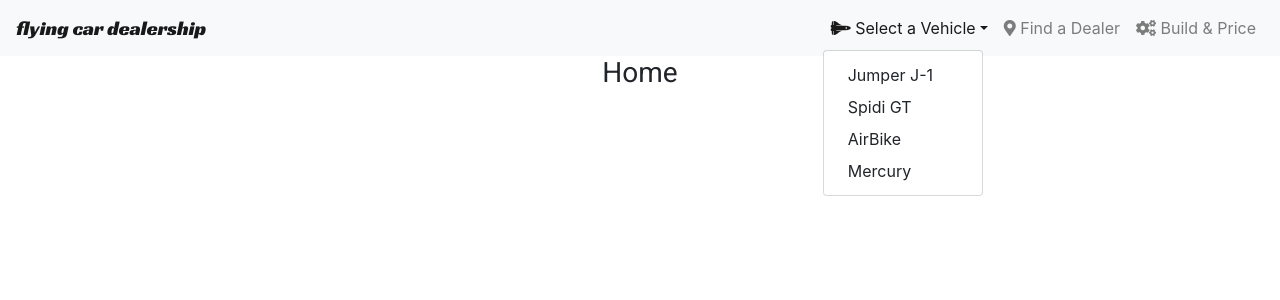
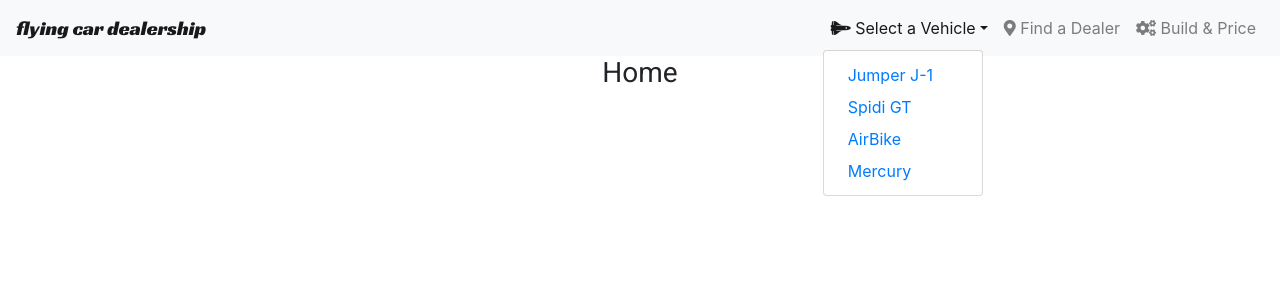
Before and after one commit to brucevanhorn2/reactstrap-course, a React (Create React App) app: page / in a window 1280 px wide. Both pictures are taken after a click on the link "Select a Vehicle". Shown: the top 300 px of the page. Built offline with nearby package versions, Linux system fonts and the light colour scheme.

Commit message:
Got detail screen data pass working

```diff
--- a/src/App.js
+++ b/src/App.js
@@ -52,7 +52,7 @@ const VehicleData = [
     colors: ['White Dwarf'],
     carouselImage: '/images/carousel/mercury-01.png',
     altText: 'Mercury Spacefaring Commercial Transport',
-    caption: 'Mercurty Spacefaring Commercial Transport',
+    caption: 'Mercury Spacefaring Commercial Transport',
     description: 'Lorem ipsum dolor sit amet, consectetur adipiscing elit. Proin ullamcorper quam eu velit commodo sagittis. Nam at massa finibus, placerat nulla ac, aliquam mauris. Aenean a libero id odio molestie consectetur id vitae felis. Curabitur vitae lectus consequat, vestibulum orci ut, pulvinar dui. Curabitur cursus cursus tortor gravida tempus. Phasellus eget sagittis lorem. Integer elementum, diam vel sagittis tincidunt, arcu velit sollicitudin mi, eu molestie purus nisl in nulla. Fusce volutpat metus ut metus rhoncus aliquam.',
     detailKey: 'mercury',
     msrp: 167000
--- a/src/components/TopNav/TopNav.js
+++ b/src/components/TopNav/TopNav.js
@@ -13,13 +13,14 @@ import {
   DropdownItem
 } from 'reactstrap';
 
+import { Link } from 'react-router-dom';
+
 class TopNav extends React.Component {
   constructor(props) {
     super(props);
     this.toggle = this.toggle.bind(this);
     this.state = {
-      isOpen: false,
-      activeIndex: 0
+      isOpen: false
     };
   }
 
@@ -33,9 +34,11 @@ class TopNav extends React.Component {
     const VehicleSelections = this.props.data.map((item) => {
       return <DropdownItem
                 key={item.detailKey}
-                data-detailKey = {item.detailKey}
-                onClick = {this.props.navClickHandler}>
-        { item.model }
+                >
+        <Link to={{
+          pathname: "/detail/" + item.detailKey,
+          state: {vehicleData: this.props.data}
+        }}>{ item.model }</Link>
         </DropdownItem>
     }, this);
 
--- a/src/components/VehicleDetail/VehicleDetail.js
+++ b/src/components/VehicleDetail/VehicleDetail.js
@@ -3,10 +3,19 @@ import React from 'react';
 class VehicleDetail extends React.Component{
     constructor(props){
         super(props);
+
+        this.state={selectedVehicle: ""}
     }
 
     render(){
-        return <p>This is the vehcile detail screen</p>;
+        const { selectedVehicle } = this.props.match.params;
+        const vehicleData = this.props.location.state.vehicleData;
+        const selectedVehicleData = vehicleData.filter((vehicle) => vehicle.detailKey === selectedVehicle)[0];
+
+    return (<div>
+    <p>This is the vehicle detail screen for {this.state.selectedVehicle}</p>
+        <p>{selectedVehicleData.caption}</p></div>
+    )
     }
 }
 
```
